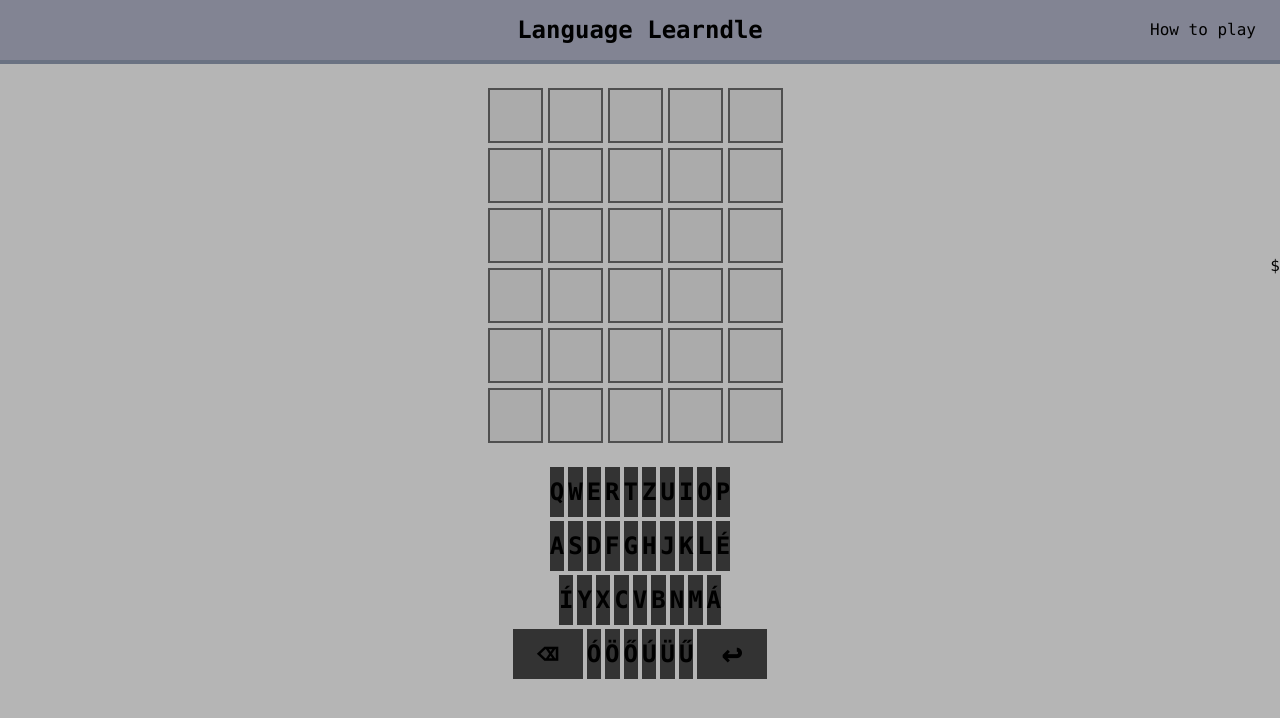
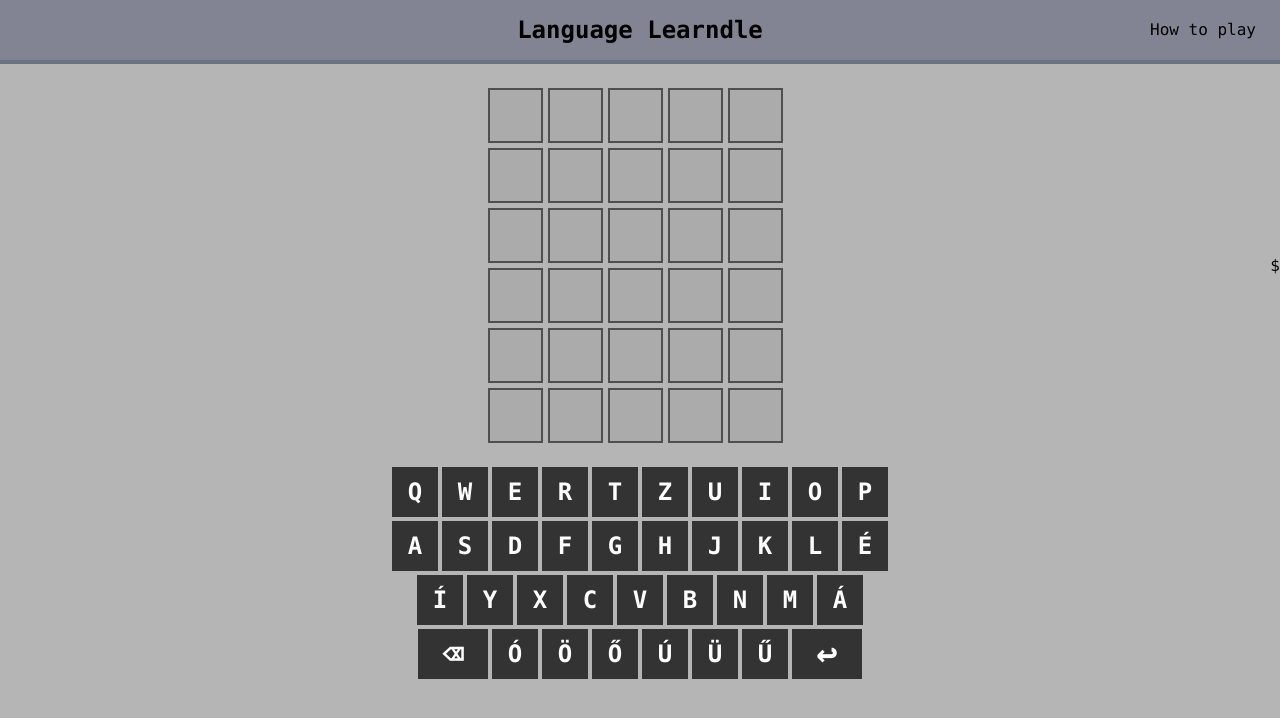
Before and after one commit to KissMate04/language_learndle, a React (Vite) app in the folder language_learndle/: page / in a window 1280 px wide. Shown: the top 718 px of the page. Built offline with nearby package versions, Linux system fonts and the light colour scheme.

Commit message:
Key width fix

```diff
--- a/language_learndle/src/Keyboard.tsx
+++ b/language_learndle/src/Keyboard.tsx
@@ -118,7 +118,7 @@ function Key(props: KeyProps) {
     };
     return (
         <button onClick={handleClick} className={`
-            "w-11.5 h-12.5 text-2xl flex items-center justify-center border-[none] bg-[#333333] text-white"
+            w-11.5 h-12.5 text-2xl flex items-center justify-center border-[none] bg-[#333333] text-white
             ${props.wide && "w-17.5 text-4xl"}
             ${color === "B" && "bg-[#828493]"}
             ${color === "Y" && "bg-yellow-500"}
```
